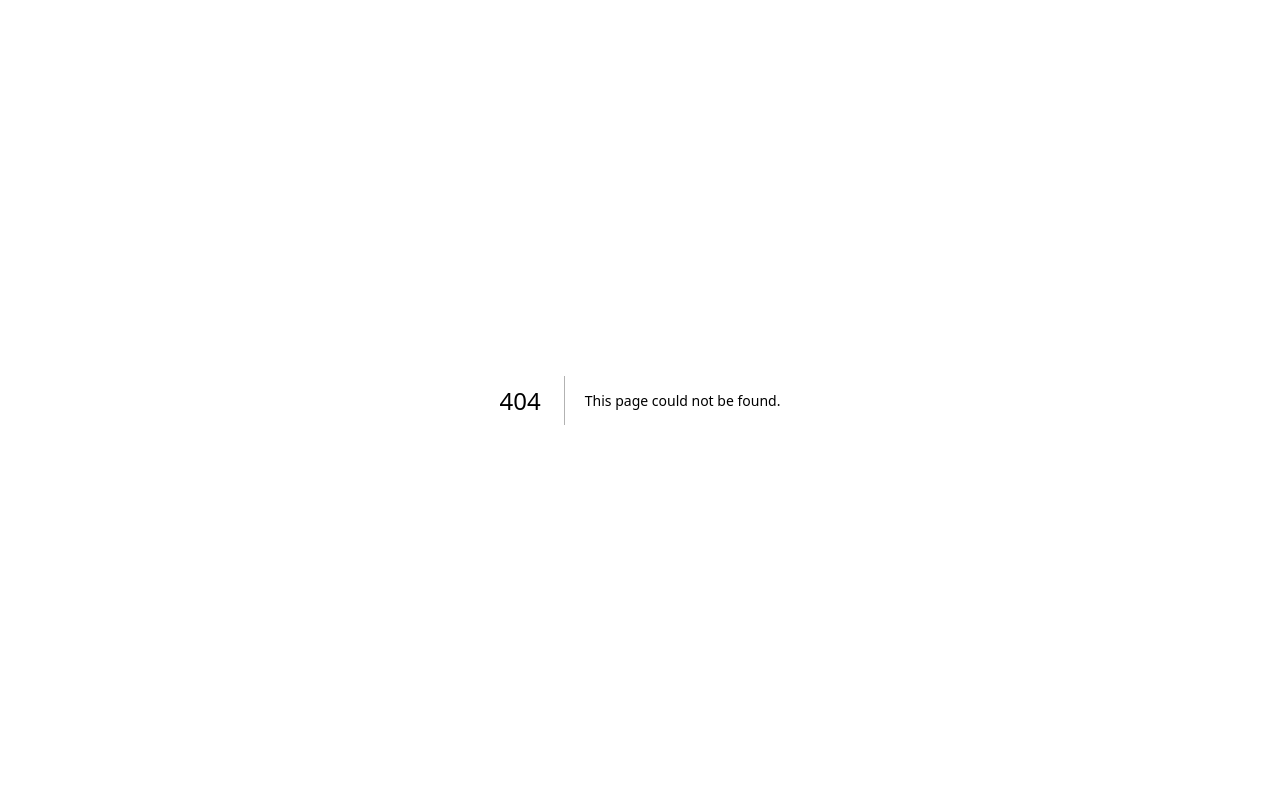
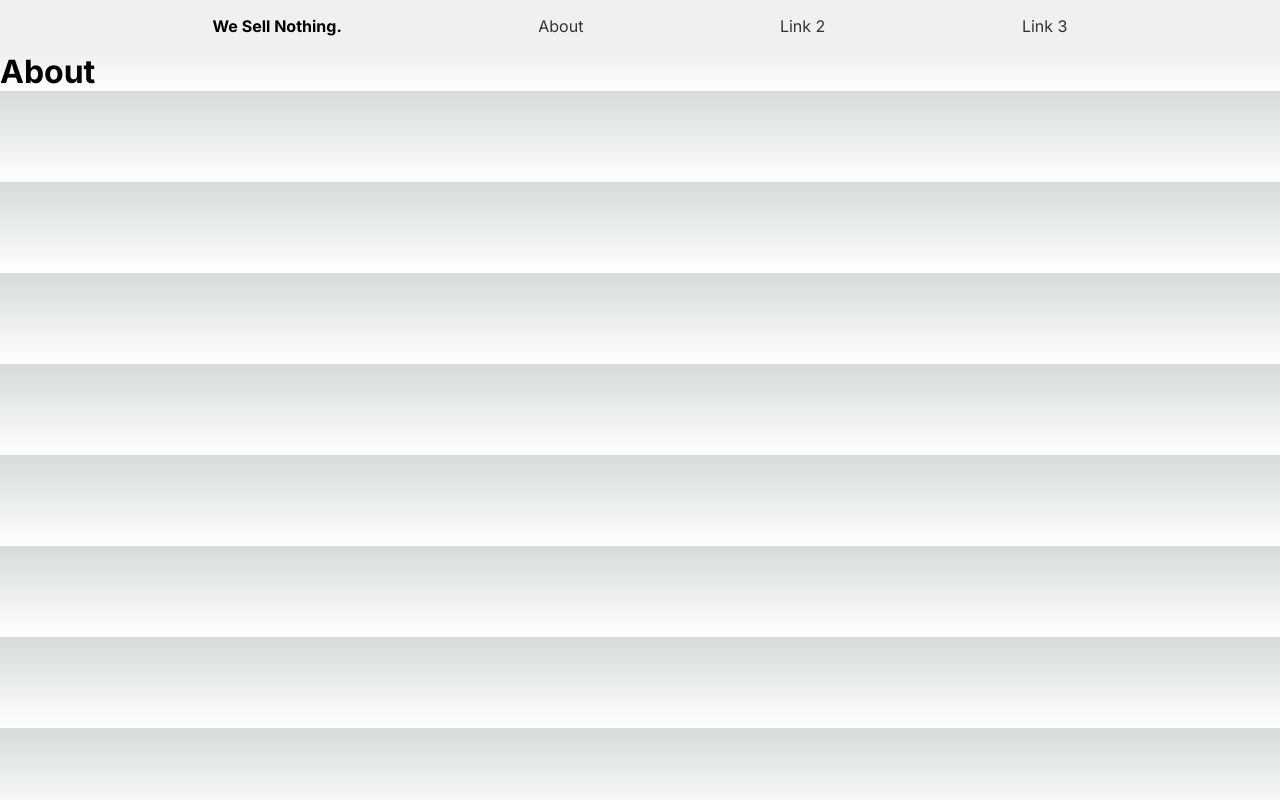
Before and after one commit to bakejona/n317-homework-1, a Next.js app: page /about in a window 1280 px wide. Before the commit this address had no page. Built offline with nearby package versions, Linux system fonts and the light colour scheme.

Commit message:
Added about page

```diff
--- /dev/null
+++ b/src/app/about/page.js
@@ -0,0 +1,18 @@
+"use client";
+import homeStyles from "@/app/page.module.css";
+
+export default function About() {
+    return (
+        <div>
+          <nav style={{ display: 'flex', justifyContent: 'space-evenly', backgroundColor: '#f0f0f0', padding: '1rem' }}>
+            <a href="#" style={{ textDecoration: 'none', fontWeight: 'bold', color: 'black' }}>We Sell Nothing.</a>
+            <a href="/about" style={{ textDecoration: 'none', color: '#333' }}>About</a>
+            <a href="#" style={{ textDecoration: 'none', color: '#333' }}>Link 2</a>
+            <a href="#" style={{ textDecoration: 'none', color: '#333' }}>Link 3</a>
+          </nav>
+          <main>
+            <h1>About</h1>
+          </main>
+        </div>
+        );
+}
--- a/src/app/page.js
+++ b/src/app/page.js
@@ -98,7 +98,7 @@ function Home() {
     <div>
       <nav style={{ display: 'flex', justifyContent: 'space-evenly', backgroundColor: '#f0f0f0', padding: '1rem' }}>
         <a href="#" style={{ textDecoration: 'none', fontWeight: 'bold', color: 'black' }}>We Sell Nothing.</a>
-        <a href="#" style={{ textDecoration: 'none', color: '#333' }}>Link 1</a>
+        <a href="/about" style={{ textDecoration: 'none', color: '#333' }}>About</a>
         <a href="#" style={{ textDecoration: 'none', color: '#333' }}>Link 2</a>
         <a href="#" style={{ textDecoration: 'none', color: '#333' }}>Link 3</a>
       </nav>
```
